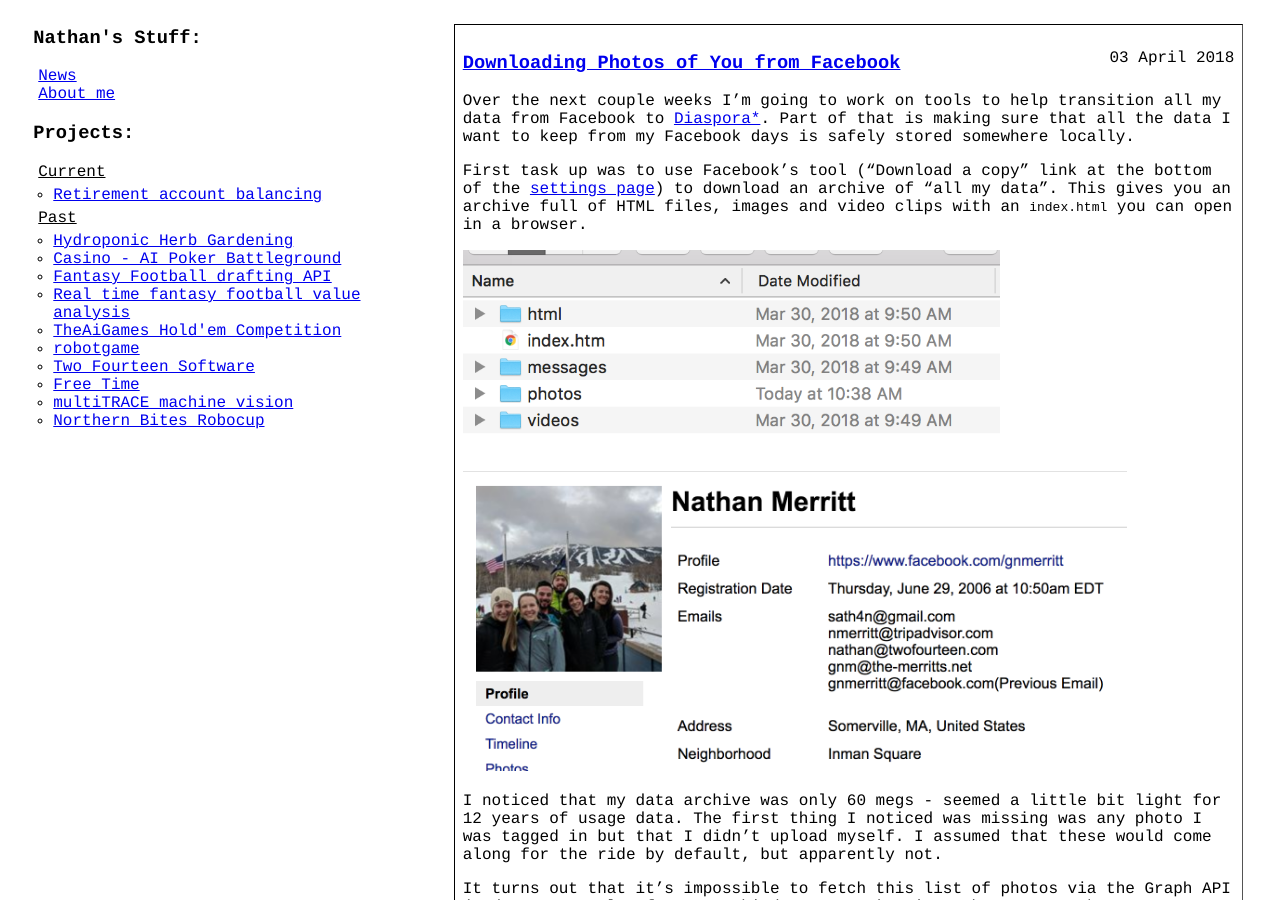
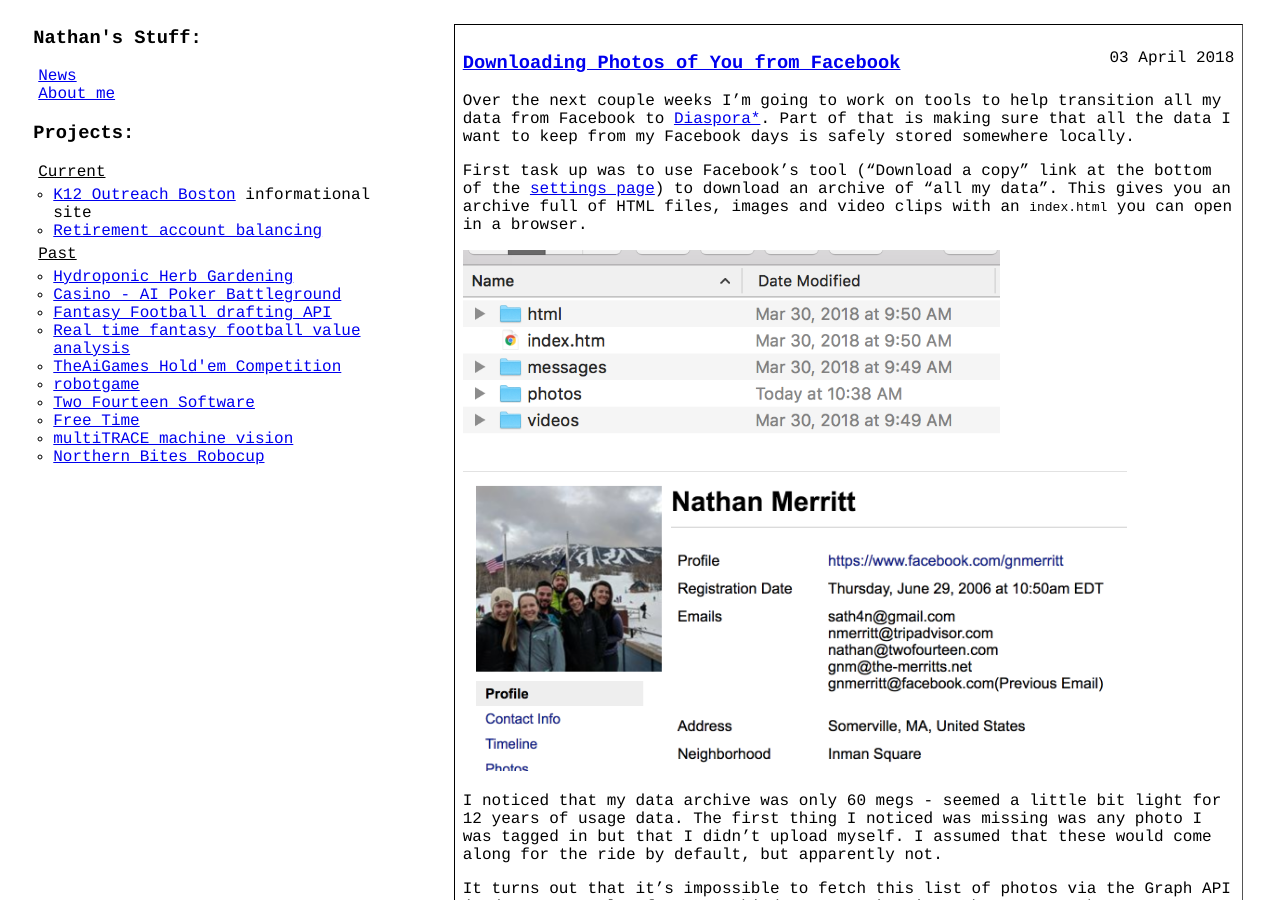
Before and after one commit to gnmerritt/gnmerritt.net, a Jekyll site: the page built from index.markdown, in a window 1280 px wide and 900 px high. Built offline with Jekyll 4.4.1, drawn with Linux system fonts in a browser that asks for light colours; comment, search, counter and statistics services are not loaded.

Commit message:
add k12boston to projects list

```diff
--- a/_layouts/default.html
+++ b/_layouts/default.html
@@ -26,6 +26,7 @@
    <li class="section">Current</li>
    <li class="projects">
      <ul>
+       <li><a href="https://k12boston.sciencefor2020.org/">K12 Outreach Boston</a> informational site</li>
        <li><a href="https://github.com/gnmerritt/etf-balancer">Retirement account balancing</a></li>
      </ul>
    </li>
```
